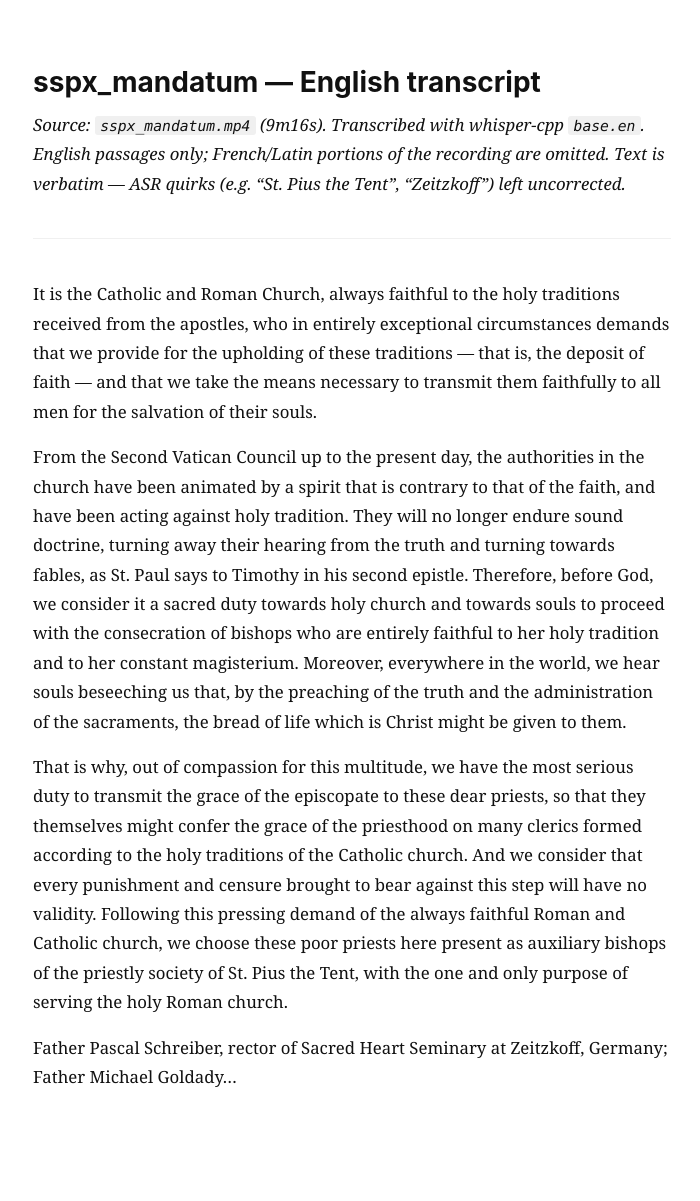
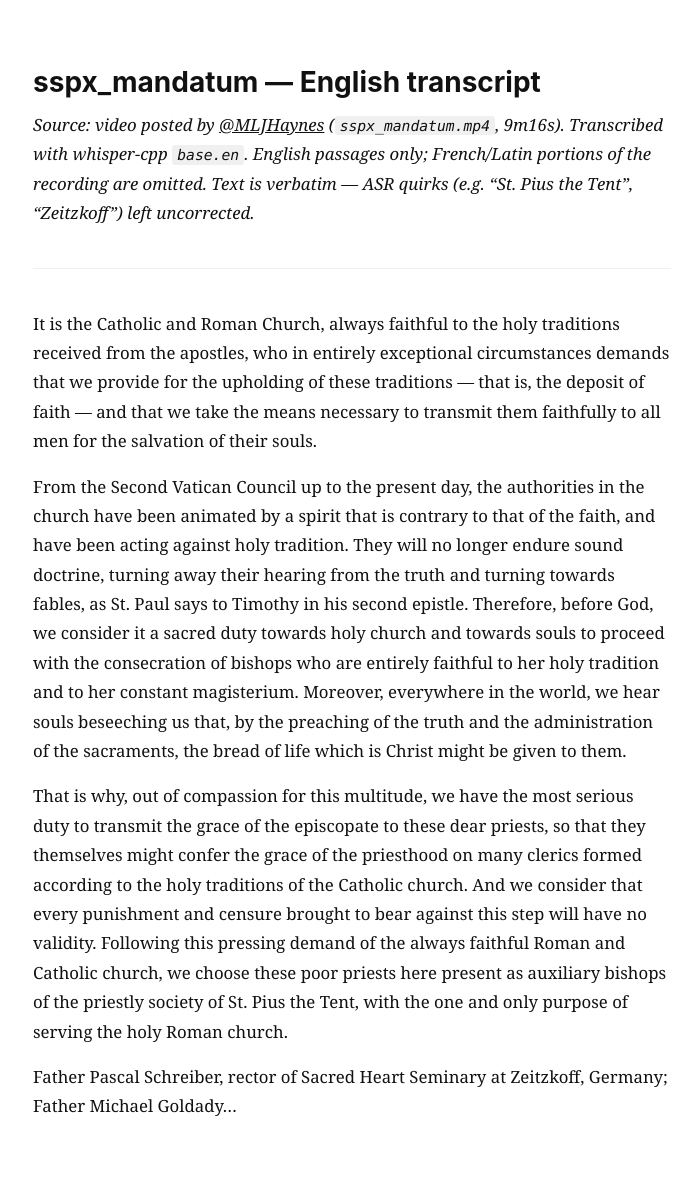
Before and after one commit to forthrast-com/slop-serve, a Jekyll site: the page built from posts/sspx-mandatum.md, in a window 1280 px wide. Shown: the whole page, without its empty margins (288-988 px from the left). Built offline with Jekyll 4.4.1, drawn with Linux system fonts in a browser that asks for light colours; our own code applies the rules of GitHub Pages for plain Markdown files; before the commit the page ends 1171 px from its top, so only the background shows below that.

Commit message:
Credit source of sspx-mandatum transcript
Add attribution to @MLJHaynes X post the video was sourced from.

Co-Authored-By: Claude Opus 4.8 <noreply@anthropic.com>

```diff
--- a/posts/sspx-mandatum.md
+++ b/posts/sspx-mandatum.md
@@ -1,6 +1,6 @@
 # sspx_mandatum — English transcript
 
-*Source: `sspx_mandatum.mp4` (9m16s). Transcribed with whisper-cpp `base.en`. English passages only; French/Latin portions of the recording are omitted. Text is verbatim — ASR quirks (e.g. "St. Pius the Tent", "Zeitzkoff") left uncorrected.*
+*Source: video posted by [@MLJHaynes](https://x.com/MLJHaynes/status/2072220255665979816) (`sspx_mandatum.mp4`, 9m16s). Transcribed with whisper-cpp `base.en`. English passages only; French/Latin portions of the recording are omitted. Text is verbatim — ASR quirks (e.g. "St. Pius the Tent", "Zeitzkoff") left uncorrected.*
 
 ---
 
```
